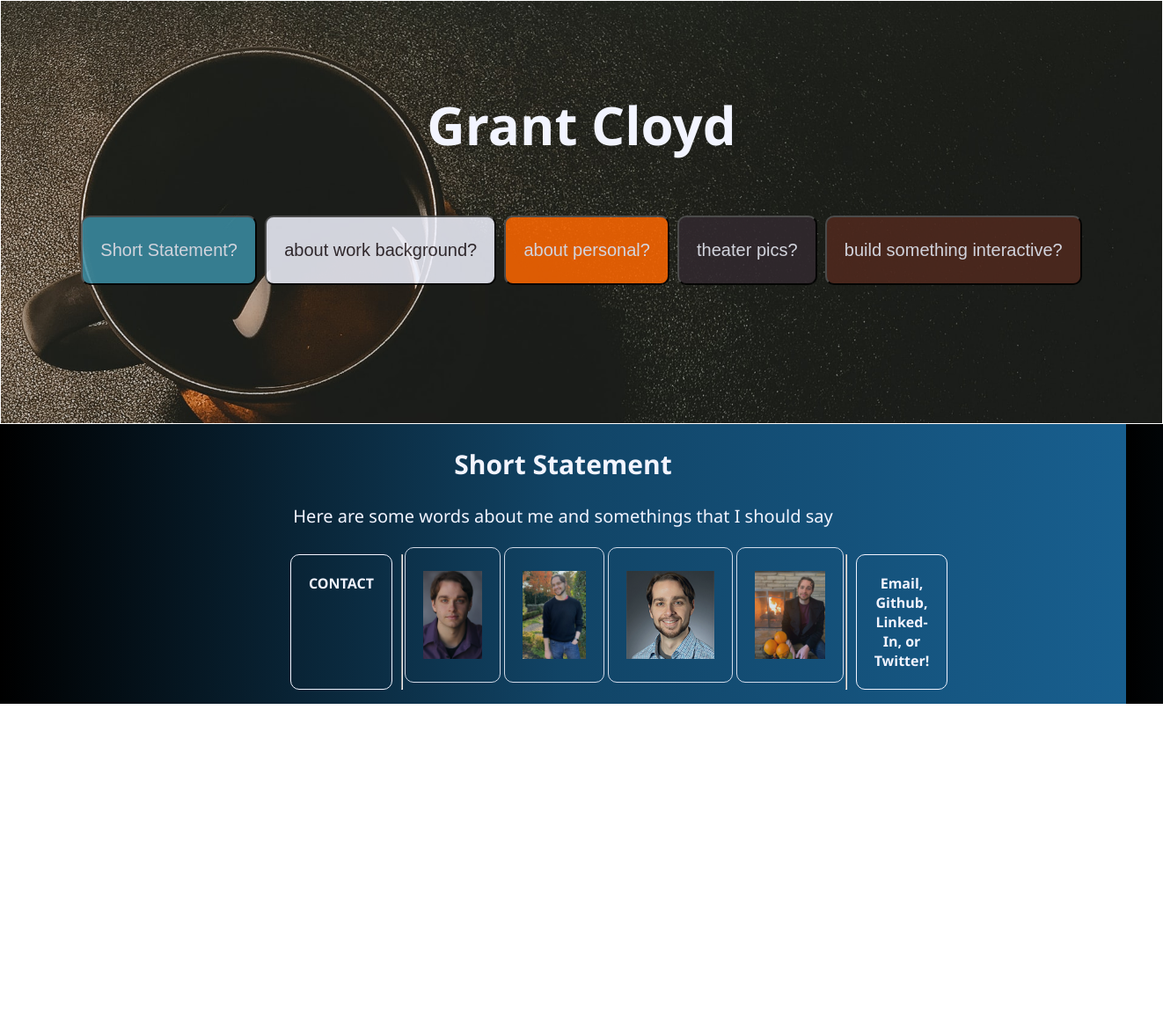
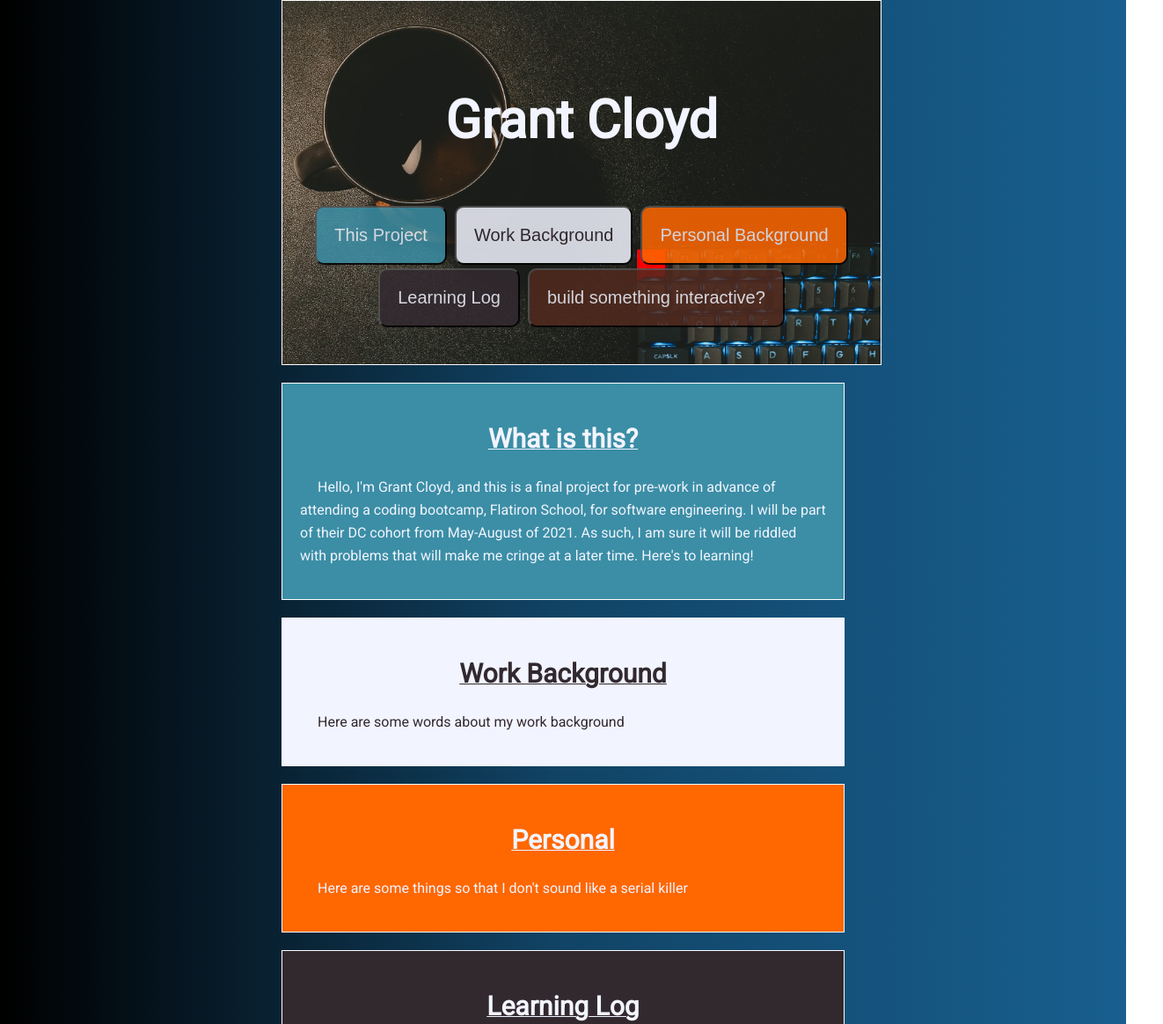
Before and after one commit to GrantCloyd/first-website, a plain HTML site: page index.html in a window 1280 px wide. Shown: the top 1164 px of the page at 88% size, 1322 px wide, since content can reach past the window. Before the commit the page ends 800 px from the top, so only its background shows below. Drawn offline with Linux system fonts and the light colour scheme.

Commit message:
More mark-up and fleshing this out

```diff
--- a/index.html
+++ b/index.html
@@ -5,6 +5,8 @@
     <meta charset="UTF-8">
     <meta http-equiv="X-UA-Compatible" content="IE=edge">
     <meta name="viewport" content="width=device-width, initial-scale=1.0">
+    <link rel="preconnect" href="https://fonts.gstatic.com">
+    <link href="https://fonts.googleapis.com/css2?family=Roboto&display=swap" rel="stylesheet">
     <link rel="stylesheet" href="style.css">
     <title>Grant Cloyd</title>
 
@@ -18,32 +20,86 @@
 
 
         <nav>
-            <button class="button" type="button" id="shortStatement"> Short Statement?</button>
+            <button class="button" type="button" class="statement" id="shortStatement"> This Project </button>
 
 
-            <button class="button" type="button" id="work">about work background?</button>
+            <button class="button" type="button" id="work">Work Background</button>
 
 
-            <button class="button" type="button" id="personal"> about personal?</button>
+            <button class="button" type="button" id="personal">Personal Background</button>
 
 
-            <button class="button" type="button" id="color5"> theater pics?</button>
+            <button class="button" type="button" id="learningLog"> Learning Log</button>
 
 
-            <button class="button" id="color6"> build something interactive?</button>
+            <button class="button" id="interactive"> build something interactive?</button>
         </nav>
 
     </header>
-    <!-- <img id="profilePic" src="./Images/GCloydSmaller.jpg" alt="profile pic"> -->
-
-
-    <h2>Short Statement</h2>
-    <p>Here are some words about me and somethings that I should say</p>
 
 
 
+    <div class="spacer">
+        <div id="statementText">
+            <h2>What is this?</h2>
+            <p>Hello, I'm Grant Cloyd, and this is a final project for pre-work in advance of attending a coding
+                bootcamp, Flatiron School, for
+                software engineering. I will
+                be part of their DC cohort from May-August of 2021. As such, I am sure it will be riddled with problems
+                that will make me cringe at a later time. Here's to learning!</p>
+        </div>
+    </div>
+    <div class="spacer">
+        <div id="workText">
+            <h2>Work Background</h2>
+            <p>Here are some words about my work background</p>
+        </div>
+    </div>
+    <div class="spacer">
+        <div id="personalText">
+            <h2>Personal</h2>
+            <p> Here are some things so that I don't sound like a serial killer</p>
+        </div>
+    </div>
+    <div class="spacer">
+        <div id="learningText">
+            <h2>Learning Log</h2>
+            <h4>4.16.2021</h4>
+            <p>So because this is the first webpage that I am building from scratch, I figure this might be a good
+                place to explain some of the things that I'm learning while putting this together in anticipation of
+                starting with Flatiron. </p>
+            <p> One of the first little quirks I ran into was while working with CSS to style the buttons. In this case,
+                the
+                buttons included the series at top of the page (Work, Personal, Etc), and the image buttons in the
+                contact
+                section on the bottom.</p>
+            <p>Part of what I was hoping to achieve was a certain amount of consistency in the hover effect, while
+                needing
+                to have different
+                measures such as height and width maintained. So, my thought was to add the class of buttons to the
+                profile
+                images, which led to some interesting side effects. </p>
+            <p> As this this is the first time I've tried using multiple classes on a single HTML element, I was able to
+                see the way that the cascade components are 'read' by the browser very quickly. As I had placed my
+                images tag above my buttons tag, my image quickly shifted into square buttons due to the padding and
+                spacing change. They
+                were no longer affected by my border-radius which turned them into a circle and were instead sqaure
+                images with a fair amount of padding.
+            </p>
+            <p> I admit, I came to somewhat like the style while I was working on other components. It certainly didn't
+                look professional, but the consistency of the hover effects were pretty nice. It wasn't until later that
+                the simple solution occurred to me: put the images class below the button class and you can solve your
+                problem as the cascade over-writes itself as it moves through the document. Immediately, I could have
+                the styling for both sets of buttons and the same hover effect.</p>
+        </div>
+    </div>
+    <div class="spacer">
+        <div id="interactiveText">
+            <h2>Interactive</h2>
+            <p>Something totally sweet (highly unlikely)</p>
+        </div>
 
-
+    </div>
 
 
     <footer id="footer">
@@ -54,7 +110,8 @@
         <div><a href="https://github.com/GrantCloyd"><img src="./Images/GCloydSmaller.jpg" target="_top"
                     alt="github picture" title="Check out my GitHub!" class="profilePic button"></a></div>
         <div><a href="https://www.linkedin.com/in/grant-cloyd"><img src="./Images/grantcloydCROPPED.jpg" target="_top"
-                    alt="linked-in picture" title="Connect on Linked-In!" class="profilePic button"></a></div>
+                    alt="linked-in picture" title="Connect on Linked-In!" id="circleImg" class="profilePic button"></a>
+        </div>
         <div><a href="https://twitter.com/grantcloyd1"><img src="./Images/grantImage.jpg" target="_top"
                     alt="twitter picture" title="Connect on Twitter!" class="profilePic button"></a></div>
         <hr>
--- a/style.css
+++ b/style.css
@@ -1,25 +1,5 @@
 html {
     font-size: 20px;
-
-}
-
-h1 {
-    margin: 10 auto;
-    padding: 1rem;
-    display:inline-block;
-    font-size: 3rem;
-}
-
-header{
-    background-image: url("./Images/coffe-image.jpg");
-    text-align: center;
-    background-size:cover;
-    width: 100%;
-    color: #F2F4FF;
-    height: 400px;
-    border: 1px solid white;
-    margin-top: 0px;
-    padding: 2rem 1rem;
 
 }
 
@@ -30,34 +10,64 @@ background: -moz-linear-gradient(left, #000000 0%, #114466 50%, #185F8F 100%);
 background: -webkit-linear-gradient(left, #000000 0%, #114466 50%, #185F8F 100%);
 background: linear-gradient(to right, #000000 0%, #114466 50%, #185F8F 100%);
     color: #F2F4FF;
-    font-family:'Segoe UI', Tahoma, Geneva, Verdana, sans-serif;
+    font-family: 'Roboto', sans-serif;
     text-align: center;
     margin: 0 auto;
+    max-width: 50%;
+}
+.spacer{
+    margin: 1rem 0 1rem 0;
+
+}
+h1 {
+    margin: 10 auto;
+    padding: 1rem;
+    display:inline-block;
+    font-size: 3rem;
 }
 
+h2 {
+    text-decoration: 1px underline;
+}
 
+p {
+    font-size: .8rem;
+    text-align: left;
+    text-indent: 1rem;
+    line-height: 1.3rem;
+}
+#coffee{
+    background-image: url("./Images/coffe-image.jpg");
+    background-size:cover;
+    width: 100%;
+    color: #F2F4FF;
+    max-height: 400px;
+    border: 1px solid white;
+    margin-top: 0px;
+    padding: 2rem 1rem;
+    }
 
-.profilePic {
-    max-width: 100px;
-    max-height: 100px;
-    border: 1px solid #F2F4FF;
-
-
-
-}
 
 .button {
     font-size: 1rem;
-    padding: 1.3rem 1rem;
-    position: relative;
+    padding: 1rem;
     border-radius: 10px;
     margin: .1rem;
     color: #F2F4FF;
     transition: .4s;
     opacity: .85;
+    display: inline-table;
+}
 
+.profilePic {
+    width: 70px;
+    height: 100px;
+    padding: 0;
+    border: 1px solid #F2F4FF;
+    border-radius: 50%;
+    margin: .3rem;
+}
 
-}
 
 .button:hover {
     border-color: #F2F4FF;
@@ -79,11 +89,11 @@ background: linear-gradient(to right, #000000 0%, #114466 50%, #185F8F 100%);
     background-color: #FF6700;
 
 }
-#color5 {
+#learningLog {
     background-color: #32292F;
 
 }
-#color6 {
+#interactive {
     background-color: #51291E;
 
 }
@@ -96,8 +106,39 @@ h3{
     padding: 1.05rem 1rem;;
 }
 
+
+
+#statementText {
+    background-color: #3B8EA5;
+    border: 1px solid white;
+    padding: 1rem;
+}
+
+#learningText {
+    background-color: #32292F;
+    border: 1px solid white;
+    padding: 1rem;
+}
+#personalText {
+    background-color: #FF6700;;
+    border: 1px solid white;
+    padding: 1rem;
+}
+
+#workText {
+    background-color: #F2F4FF;
+    color: #32292F;
+    border: 1px solid white;
+    padding: 1rem;
+}
+
+#interactiveText {
+    background-color: #51291E;
+    border: 1px solid white;
+    padding: 1rem;
+}
+
 #footer{
-    width: 50%;
     margin: 0 auto;
     display:-webkit-inline-flex;
     display: inline-flex;
```
